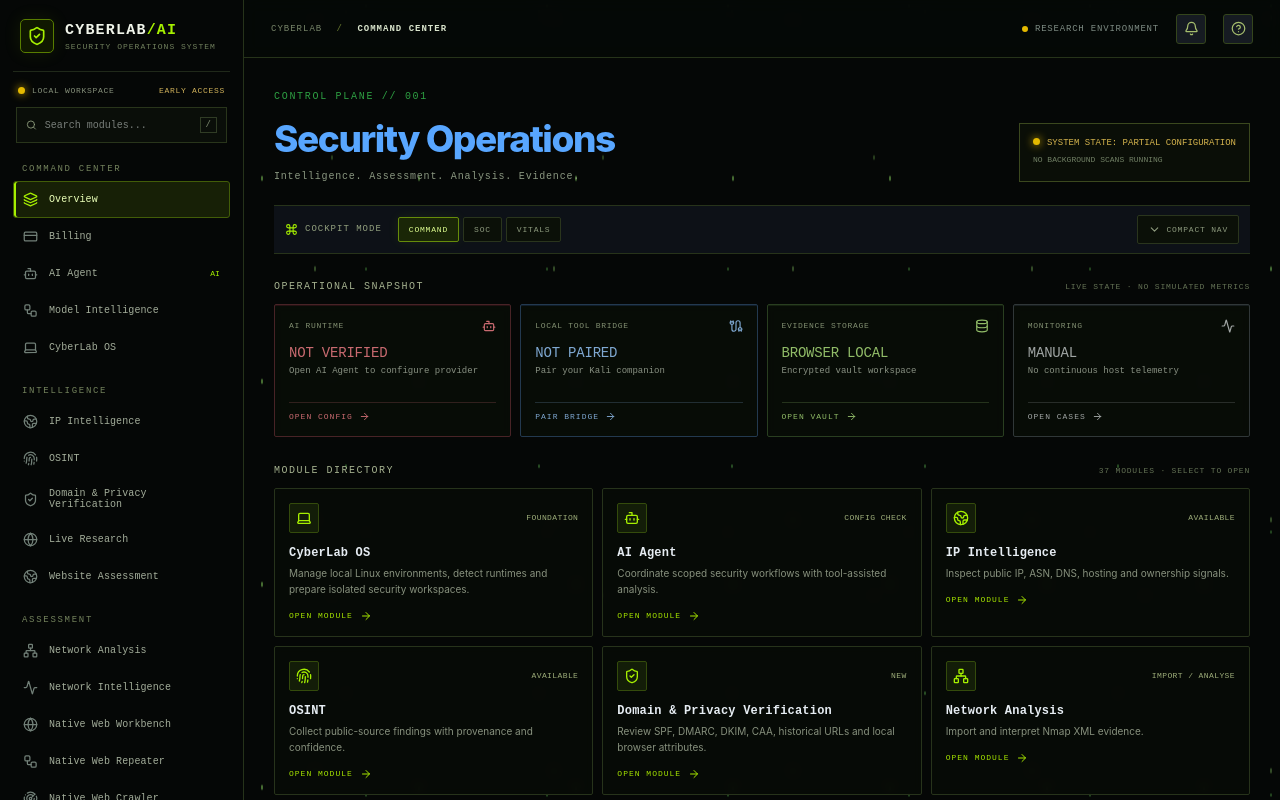
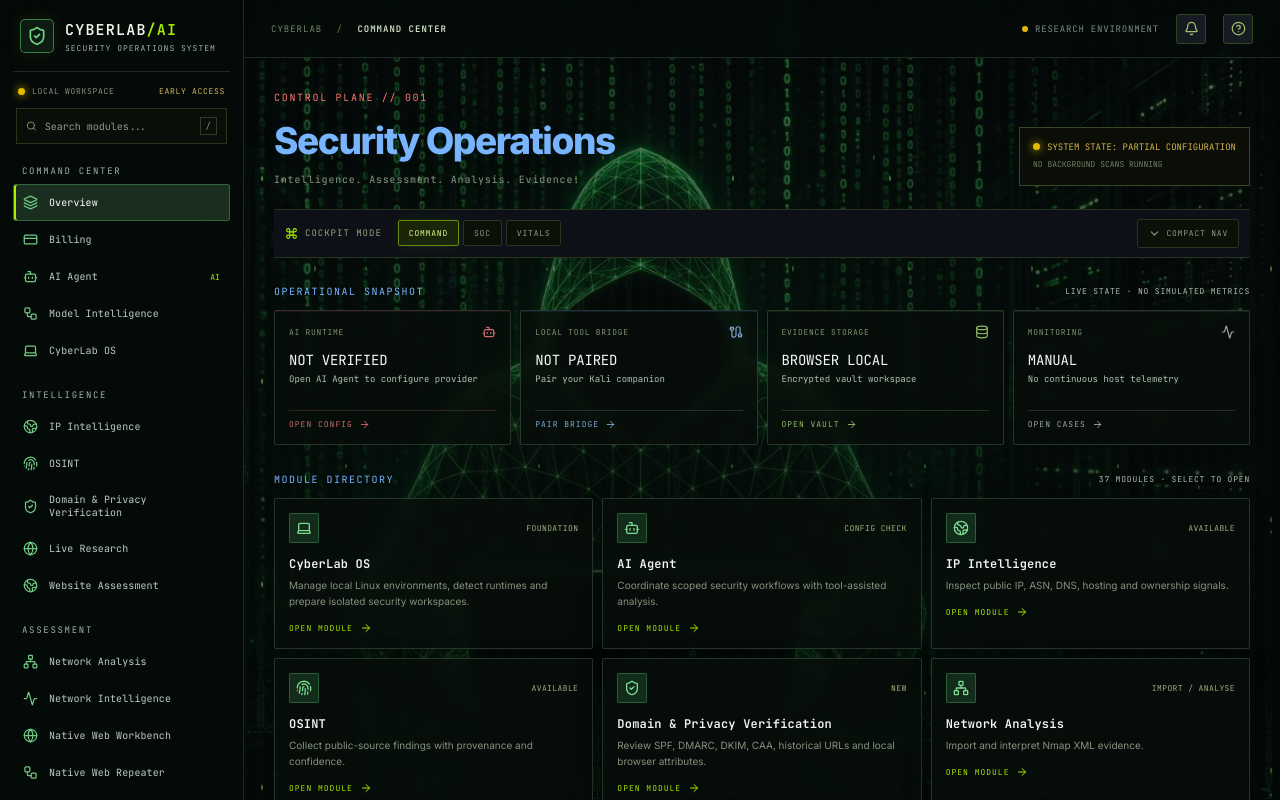
Before and after one commit to abelmiracle377-stack/cyberlab-ai, a Next.js app: page / in a window 1280 px wide. Shown: the top 800 px of the page. Built offline with nearby package versions, Linux system fonts and the light colour scheme; no server answers.

Commit message:
Design every section with the visible green-hood background (#15)
* Apply consistent site-wide CyberLab visual design and visible hood background

* Keep CSS imports ahead of all design rules

```diff
--- a/app/globals.css
+++ b/app/globals.css
@@ -1,5 +1,5 @@
+@import url('https://fonts.googleapis.com/css2?family=Inter:wght@400;500;600;700;800&family=JetBrains+Mono:wght@400;500;600&display=swap');
 @import "tailwindcss";
-@import url('https://fonts.googleapis.com/css2?family=Inter:wght@400;500;600;700;800&family=JetBrains+Mono:wght@400;500;600&display=swap');
 
 :root {
   /* Tactile dark-slate workspace — tuned for readability, not neon clutter. */
@@ -823,3 +823,234 @@ h1, h2, h3 { color: #58A6FF; }
 @keyframes tw-blink{50%{opacity:0}}
 .tw-mint{color:var(--green)} .tw-cyan{color:var(--cyan)} .tw-amber{color:var(--amber)}
 .tw-crimson{color:var(--crimson)} .tw-dim{color:var(--muted)} .tw-flag{color:var(--green-strong);font-weight:600}
+
+
+/* =========================================================
+   CYBERLAB AI — unified visual system
+   Site-wide hood artwork, legible operational surfaces,
+   and consistent section styling across every route.
+   ========================================================= */
+:root {
+  --bg: #070b09;
+  --panel: rgba(10, 16, 13, .84);
+  --panel-2: rgba(16, 24, 19, .90);
+  --line: rgba(119, 151, 130, .24);
+  --line-soft: rgba(119, 151, 130, .14);
+  --text: #f4f7f5;
+  --muted: #b3c0b8;
+  --dim: #89988f;
+  --green: #38a852;
+  --green-strong: #52c46a;
+  --blue: #69aaff;
+  --crimson: #ff625d;
+  color-scheme: dark;
+}
+
+/* The actual green-hood photograph is the fixed canvas for every page.
+   Keep the image above the document canvas, but below all page content. */
+html, body {
+  min-height: 100%;
+  background: transparent !important;
+}
+html { background-color: #070b09 !important; }
+body {
+  position: relative;
+  isolation: isolate;
+  min-height: 100vh;
+  color: var(--text);
+  background: transparent !important;
+}
+body::before {
+  content: "";
+  position: fixed;
+  inset: 0;
+  z-index: -3;
+  pointer-events: none;
+  background:
+    linear-gradient(180deg, rgba(3, 8, 5, .36) 0%, rgba(3, 8, 5, .56) 48%, rgba(3, 8, 5, .78) 100%),
+    radial-gradient(ellipse at 50% 34%, rgba(15, 45, 24, .12), rgba(2, 6, 4, .42) 76%),
+    url("/cyberlab-hood.jpg") center 18% / cover no-repeat;
+  transform: translateZ(0);
+}
+.cyber-figure { display: none !important; }
+.cyber-bg {
+  z-index: -2 !important;
+  opacity: .17 !important;
+  mix-blend-mode: screen;
+}
+
+/* Shared application frame */
+.shell, .main, .content, .agent-shell {
+  background: transparent !important;
+}
+.shell { min-height: 100vh; }
+.sidebar {
+  background: rgba(5, 11, 8, .88) !important;
+  border-right-color: rgba(116, 153, 126, .22) !important;
+  backdrop-filter: blur(18px);
+}
+.topbar, .agent-topbar {
+  background: rgba(5, 11, 8, .76) !important;
+  border-bottom-color: rgba(116, 153, 126, .22) !important;
+  backdrop-filter: blur(18px);
+}
+.content { position: relative; }
+
+/* Navigation — clear hierarchy and restrained active states */
+.brand-mark {
+  border-color: rgba(82, 196, 106, .58) !important;
+  background: rgba(16, 34, 21, .82) !important;
+  color: #70d584 !important;
+}
+.brand-name { color: #f5f8f6; letter-spacing: -.35px; }
+.brand-sub, .workspace-label { color: #a2b0a7 !important; }
+.nav-item { color: #c0cbc3 !important; }
+.nav-item:hover {
+  color: #fff !important;
+  background: rgba(44, 72, 52, .46) !important;
+  border-color: rgba(105, 170, 255, .22) !important;
+}
+.nav-item.active {
+  color: #fff !important;
+  background: rgba(35, 61, 43, .72) !important;
+  border-color: rgba(82, 196, 106, .38) !important;
+}
+.nav-item.active svg, .nav-icon { color: #70c982 !important; }
+.nav-divider { background: rgba(119, 151, 130, .2) !important; }
+.connection-card, .profile {
+  background: rgba(10, 18, 13, .72) !important;
+  border-color: rgba(119, 151, 130, .24) !important;
+}
+.connection-copy, .profile-role { color: #b0bdb4 !important; }
+.connection-link { color: #80b7ff !important; }
+
+/* Typography — blue titles, red section markers, white readable copy */
+h1, h2, h3, .page-heading h1, .agent-heading h1 {
+  color: #79b4ff !important;
+  text-shadow: 0 1px 18px rgba(15, 52, 91, .16);
+}
+.eyebrow, [class*="kicker"], .panel-kicker {
+  color: #ff7771 !important;
+}
+.subtitle, p, label { text-wrap: pretty; }
+body, p, li, label, td, th, .module-desc, .agent-message-content {
+  color: #edf2ee;
+}
+.subtitle, .section-meta, .date-stamp, .panel-kicker,
+.metric-note, .activity-detail, .footer-note {
+  color: #b1beb5 !important;
+}
+a:not(.nav-item):not([class*="button"]) { color: #83baff; }
+a:not(.nav-item):not([class*="button"]):hover { color: #b7d7ff; }
+
+/* Panels and cards — translucent enough to retain the hood in the scene */
+.panel, .metric, .module-card, .network-upload, .network-results,
+.module-page-panel, .kali-panel, .agent-config, .agent-chat,
+.agent-composer, .soc-panel, .connection-card {
+  background: rgba(8, 14, 10, .82) !important;
+  border-color: rgba(124, 159, 134, .28) !important;
+  box-shadow: 0 12px 34px rgba(0, 0, 0, .18);
+  backdrop-filter: blur(12px);
+}
+.panel-header, .agent-config, .agent-composer {
+  border-color: rgba(124, 159, 134, .22) !important;
+}
+.metric-value, .module-name, .panel-title, .activity-name {
+  color: #f5f8f6 !important;
+}
+.module-card:hover {
+  background: rgba(19, 37, 24, .91) !important;
+  border-color: rgba(105, 170, 255, .48) !important;
+  transform: translateY(-2px);
+}
+.module-icon, .agent-orb, .agent-message-avatar {
+  background: rgba(21, 48, 29, .88) !important;
+  border-color: rgba(82, 196, 106, .36) !important;
+  color: #7cdb91 !important;
+}
+.notice {
+  background: rgba(16, 34, 21, .82) !important;
+  border-color: rgba(82, 196, 106, .35) !important;
+}
+.notice-title { color: #f3f8f4 !important; }
+.notice-text { color: #c0cec4 !important; }
+
+/* Forms and data surfaces */
+input, textarea, select {
+  color: #f5f8f6;
+  background-color: rgba(4, 9, 6, .86);
+  border-color: rgba(132, 159, 139, .34);
+}
+input::placeholder, textarea::placeholder { color: #8e9c92; opacity: 1; }
+input:focus, textarea:focus, select:focus {
+  outline: none;
+  border-color: #69aaff !important;
+  box-shadow: 0 0 0 2px rgba(105, 170, 255, .13);
+}
+button {
+  transition: background-color .16s ease, border-color .16s ease,
+    color .16s ease, transform .16s ease;
+}
+button:focus-visible, a:focus-visible {
+  outline: 2px solid #69aaff;
+  outline-offset: 3px;
+}
+table { border-color: rgba(132, 159, 139, .24); }
+th { color: #ff7771; }
+td { color: #e8efea; }
+code, pre, .terminal-output {
+  border-color: rgba(132, 159, 139, .22);
+}
+pre {
+  background: rgba(3, 8, 5, .9) !important;
+  color: #e9f2ec;
+}
+
+/* Dedicated agent workspace */
+.agent-shell { color: #f4f7f5 !important; }
+.agent-main { position: relative; }
+.agent-heading p, .agent-model-label, .agent-message-role,
+.agent-composer-bottom > span, .agent-disclaimer {
+  color: #b4c1b8 !important;
+}
+.agent-chat { background: rgba(5, 11, 8, .78) !important; }
+.agent-welcome h2 { color: #79b4ff !important; }
+.agent-welcome p { color: #c1cdc5 !important; }
+.agent-prompts button {
+  color: #eaf1ec !important;
+  background: rgba(15, 28, 18, .88) !important;
+  border-color: rgba(124, 159, 134, .3) !important;
+}
+.agent-prompts button:hover {
+  border-color: #69aaff !important;
+  background: rgba(26, 48, 31, .94) !important;
+}
+.agent-composer-bottom button {
+  background: rgba(25, 62, 35, .94) !important;
+  border-color: rgba(82, 196, 106, .62) !important;
+  color: #f5fff7 !important;
+}
+
+/* Keep layouts composed and readable on tablets and phones */
+@media (max-width: 1050px) {
+  .content { padding-left: 22px; padding-right: 22px; }
+}
+@media (max-width: 760px) {
+  .sidebar {
+    background: rgba(5, 11, 8, .94) !important;
+    backdrop-filter: blur(16px);
+  }
+  .nav-list { scrollbar-width: thin; }
+  .nav-item { min-height: 38px; }
+  .content { padding: 22px 15px 36px; }
+  .topbar { background: rgba(5, 11, 8, .9) !important; }
+  body::before { background-position: center 16%; }
+}
+@media (prefers-reduced-motion: reduce) {
+  *, *::before, *::after {
+    scroll-behavior: auto !important;
+    animation-duration: .01ms !important;
+    animation-iteration-count: 1 !important;
+    transition-duration: .01ms !important;
+  }
+}
```
